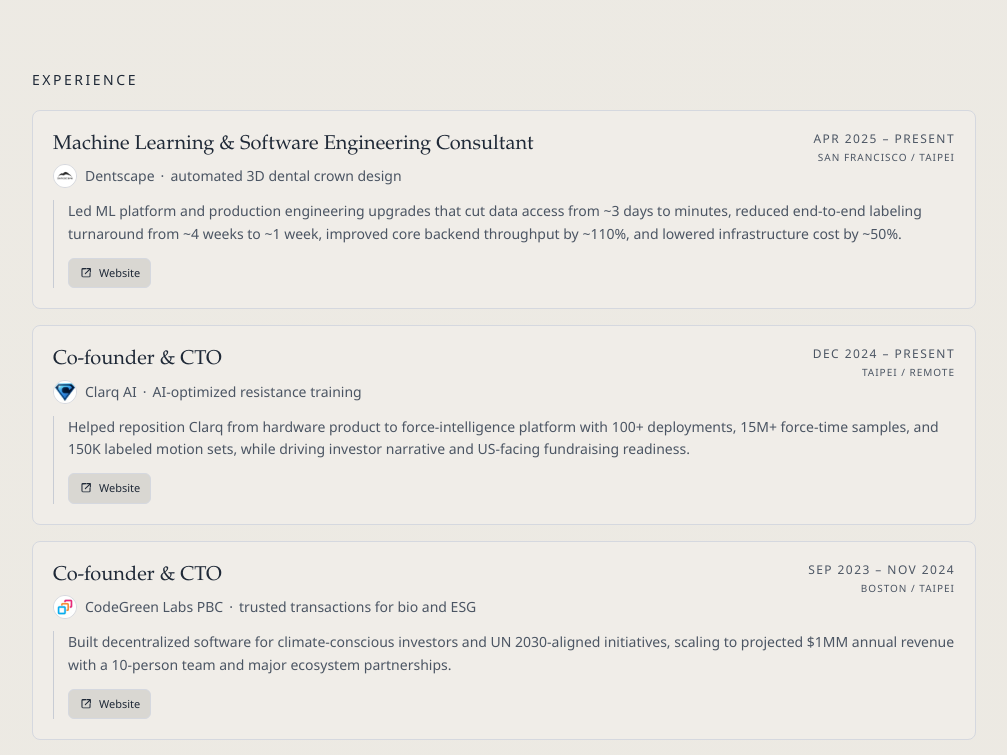
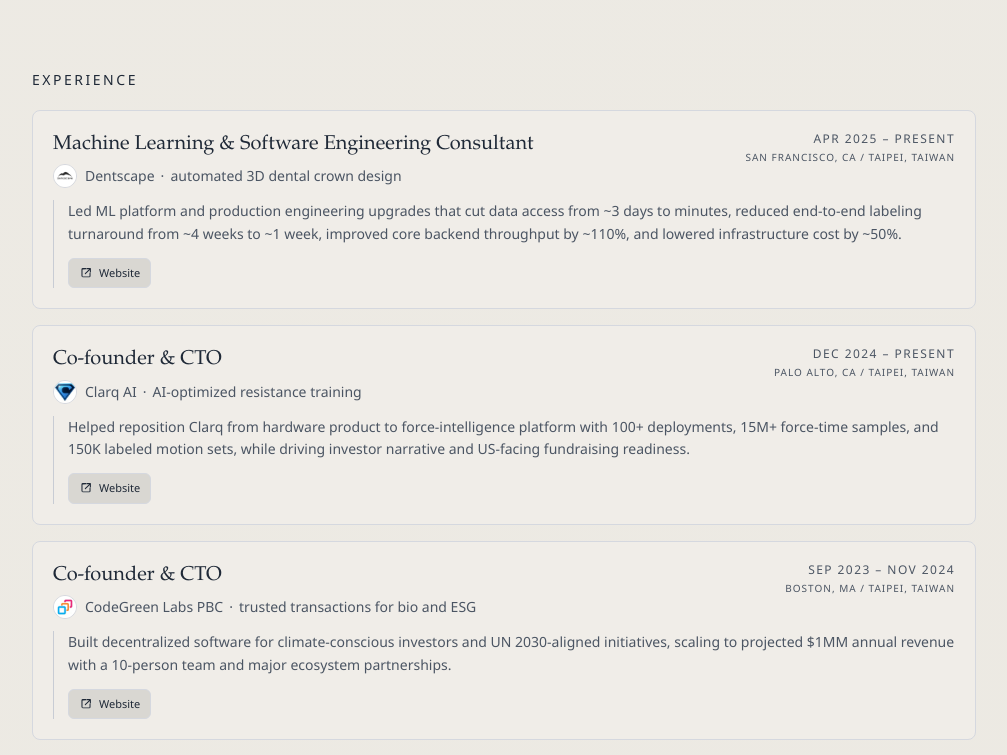
Before and after one commit to stmharry/stmharry.github.io, a React (Vite) app: page / in a window 1280 px wide. Shown: the part 586-1341 px from the top of the page, without its empty margins (136-1143 px from the left). Built offline with nearby package versions, Linux system fonts and the light colour scheme.

Commit message:
📝 chore(cv): standardize experience location labels
Normalize location strings to include city and state/country details for key experience entries, and regenerate the resume PDF so the exported artifact stays aligned with canonical CV data.

```diff
--- a/src/data/cv/content.ts
+++ b/src/data/cv/content.ts
@@ -119,7 +119,7 @@
       },
       period: "Apr 2025 -- Present",
       role: "Machine Learning & Software Engineering Consultant",
-      location: "San Francisco / Taipei",
+      location: "San Francisco, CA / Taipei, Taiwan",
       jobDescription:
         "Conduct research and engineering on AI-assisted dental crown design and ML production systems. In order to accelerate model iteration and delivery quality, I reorganized large-scale dental data, rebuilt labeling and pre-labeling workflows, optimized segmentation and crown-generation pipelines, and standardized deployment architecture and CI/CD practices. Tools used include Python, deep learning frameworks, backend API services, GitHub Actions, containers, and cloud infrastructure.",
       summary:
@@ -160,7 +160,7 @@
       },
       period: "Dec 2024 -- Present",
       role: "Co-founder & CTO",
-      location: "Taipei / Remote",
+      location: "Palo Alto, CA / Taipei, Taiwan",
       jobDescription:
         "Conduct platform and product research on AI-driven force intelligence for resistance training. In order to validate scalable commercialization and product-market fit, I led data strategy, system architecture, and investor-facing technical positioning across hardware operations, SaaS monetization plans, and long-term model moat development. Tools used include sensor-integrated data systems, analytics pipelines, and product instrumentation platforms.",
       summary:
@@ -192,7 +192,7 @@
       },
       period: "Sep 2023 -- Nov 2024",
       role: "Co-founder & CTO",
-      location: "Boston / Taipei",
+      location: "Boston, MA / Taipei, Taiwan",
       jobDescription:
         "Conduct systems research and software development for auditable ESG and bioeconomy transactions. In order to improve trust, compliance, and interoperability for climate-conscious capital flows, I led architecture design, delivery execution, and partnership-aligned product integration with cross-functional teams spanning climate, finance, and engineering. Tools used include decentralized ledger infrastructure, data integrity pipelines, and compliance-aware backend services.",
       summary:
@@ -222,7 +222,7 @@
       },
       period: "Sep 2022 -- Aug 2023",
       role: "Co-founder & CTO",
-      location: "Boston / Taipei",
+      location: "Boston, MA / Taipei, Taiwan",
       jobDescription:
         "Conduct product and protocol engineering on sustainable blockchain infrastructure and DeFi systems. In order to establish early market traction and technical leadership, I built the engineering organization, raised capital, and led delivery of client-facing platforms including core DEX and AMM primitives on the Chia ecosystem. Tools used include blockchain protocols, smart-contract-adjacent architecture patterns, backend services, and team operational systems.",
       summary:
```
Also changed, not shown: 1 other file (tests, documents, lock files or other folders).
